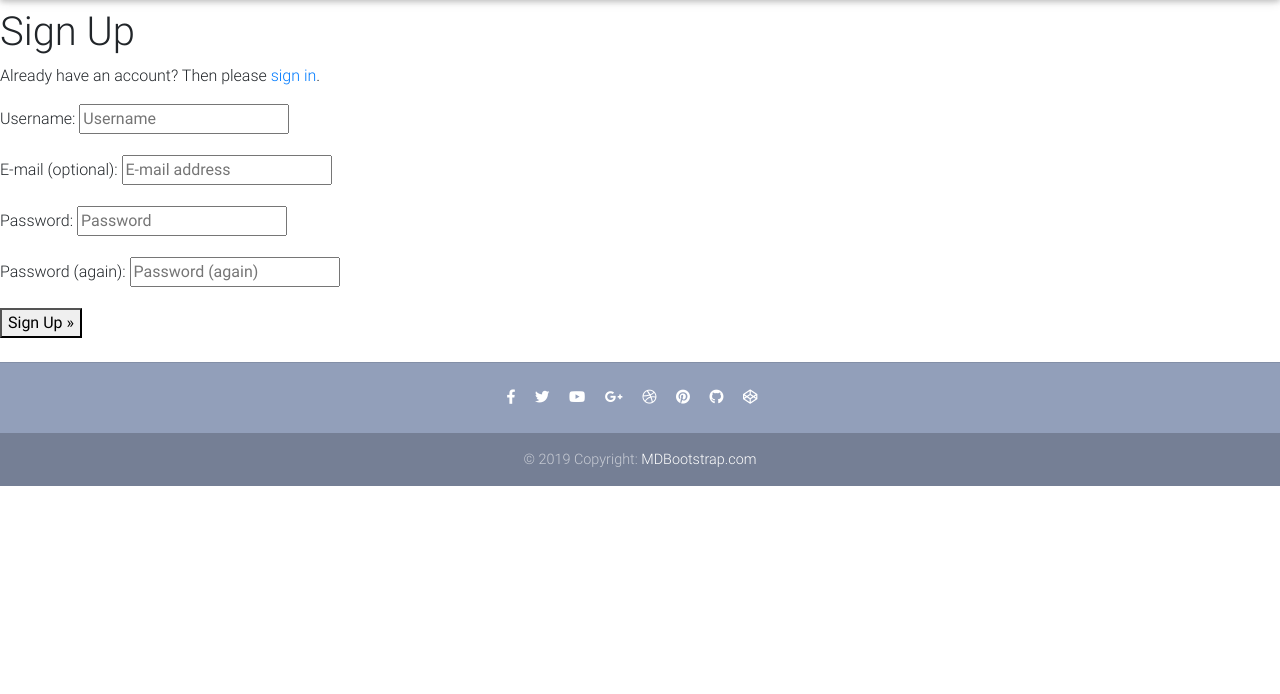
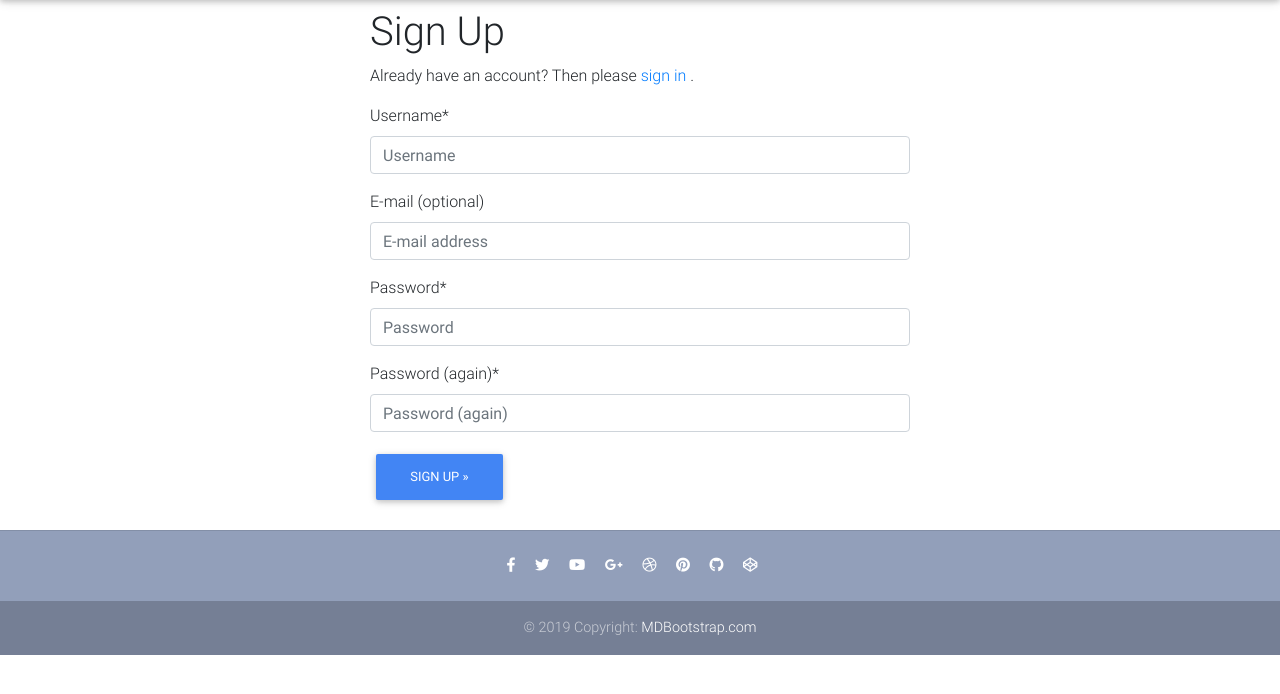
Before and after one commit to vestigegroup/django_ecommerce, a Django app: page /accounts/signup/ in a window 1280 px wide. Shown: the part 64-758 px from the top of the page. Run offline with Django 3.2, Linux system fonts and the light colour scheme; some libraries are stand-ins or nearby versions.

Commit message:
Update templates

```diff
--- a/templates/account/signup.html
+++ b/templates/account/signup.html
@@ -1,21 +1,30 @@
 {% extends "account/base.html" %}
-
 {% load i18n %}
+{% load crispy_forms_tags %}
 
 {% block head_title %}{% trans "Signup" %}{% endblock %}
 
 {% block content %}
+    <main>
+        <div class="container">
+            <section class="mb-4">
+                <div class="row wow fadeIn">
+                    <div class='col-6 offset-3'>
                         <h1>{% trans "Sign Up" %}</h1>
-
-<p>{% blocktrans %}Already have an account? Then please <a href="{{ login_url }}">sign in</a>.{% endblocktrans %}</p>
-
+                        <p>{% blocktrans %}Already have an account? Then please <a href="{{ login_url }}">sign in</a>
+                            .{% endblocktrans %}</p>
                         <form class="signup" id="signup_form" method="post" action="{% url 'account_signup' %}">
                             {% csrf_token %}
-  {{ form.as_p }}
+                            {{ form|crispy }}
                             {% if redirect_field_value %}
-  <input type="hidden" name="{{ redirect_field_name }}" value="{{ redirect_field_value }}" />
+                                <input type="hidden" name="{{ redirect_field_name }}"
+                                       value="{{ redirect_field_value }}"/>
                             {% endif %}
-  <button type="submit">{% trans "Sign Up" %} &raquo;</button>
+                            <button class='btn btn-primary' type="submit">{% trans "Sign Up" %} &raquo;</button>
                         </form>
-
+                    </div>
+                </div>
+            </section>
+        </div>
+    </main>
 {% endblock %}
```
Also changed, not shown: templates/account/logout.html (+13 -7 lines). Lines whose indentation alone changed are shown as unchanged.
